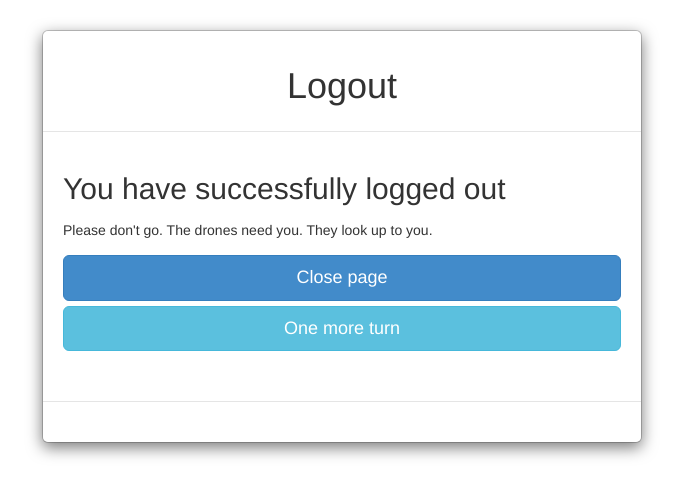
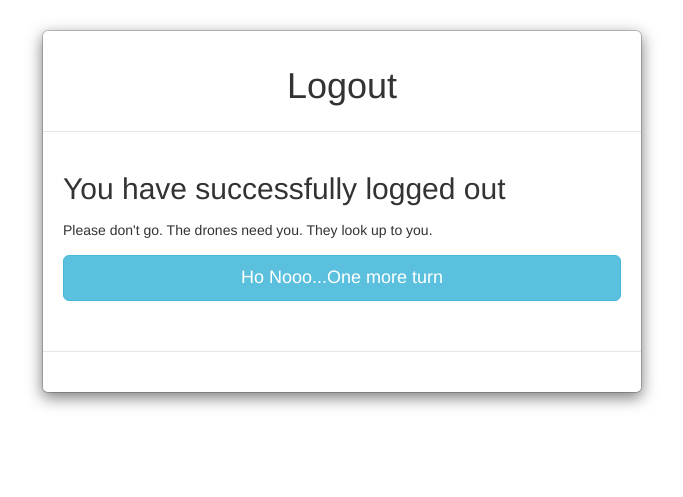
Before and after one commit to gdpak/test_app, a Django app: page /logout/ in a window 1280 px wide. Shown: the top 497 px of the page, without its empty margins (298-981 px from the left). Run offline with Django 3.2, Linux system fonts and the light colour scheme; parts of the project's set-up code (start-up, migrations or seed data) failed here and were passed over.

Commit message:
removing the close window action (not working with ff)

```diff
--- a/test_app/templates/logout.html
+++ b/test_app/templates/logout.html
@@ -18,11 +18,8 @@
 					{% trans "Please don't go. The drones need you. They look up to you." %}
 				</div>
 				<div class="form-group">
-					<a class="btn btn-primary btn-lg btn-block" role="button" href="javascript:window.open('','_self').close();">
-						{% trans "Close page" %}
-					</a>
 					<a class="btn btn-info btn-lg btn-block" role="button"  href="/">
-						{% trans "One more turn" %}
+						{% trans "Ho Nooo...One more turn" %}
 					</a>
 				</div>
 			</div>
```
